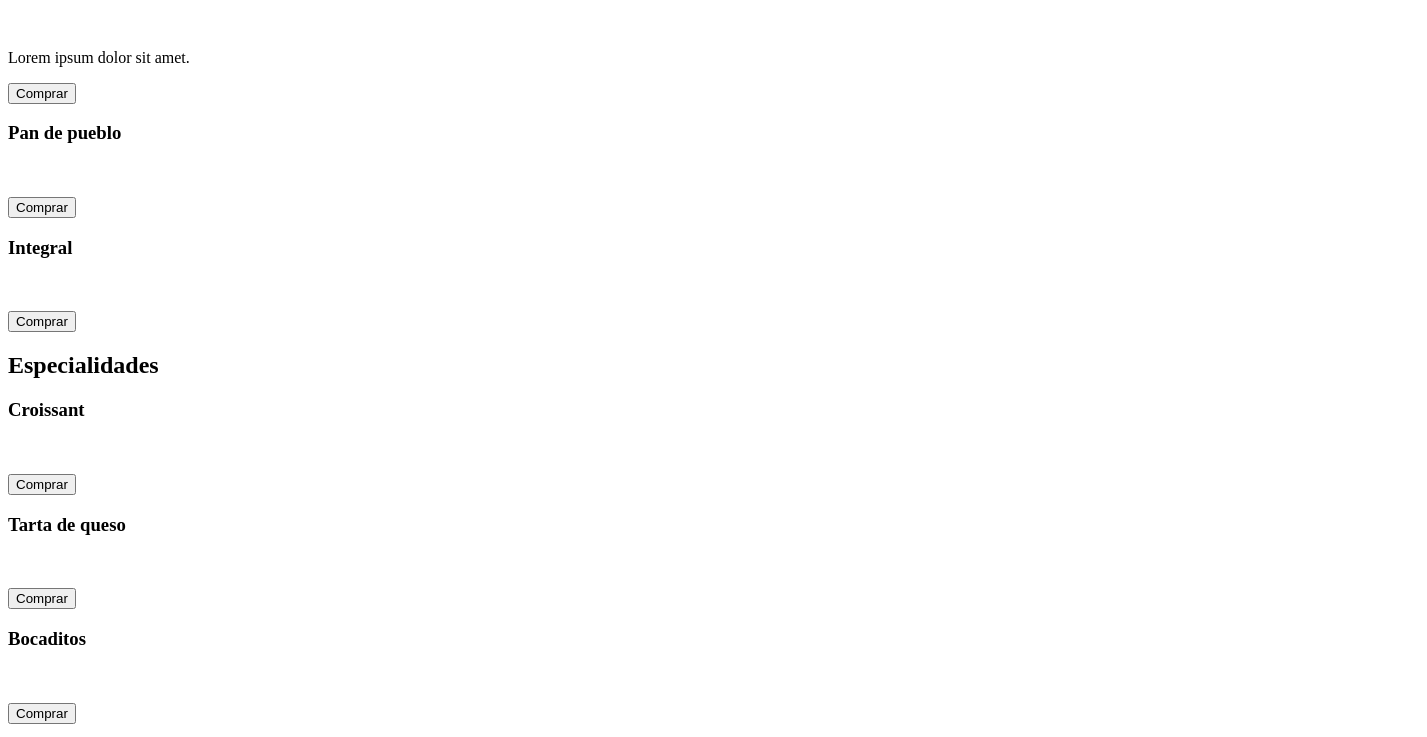
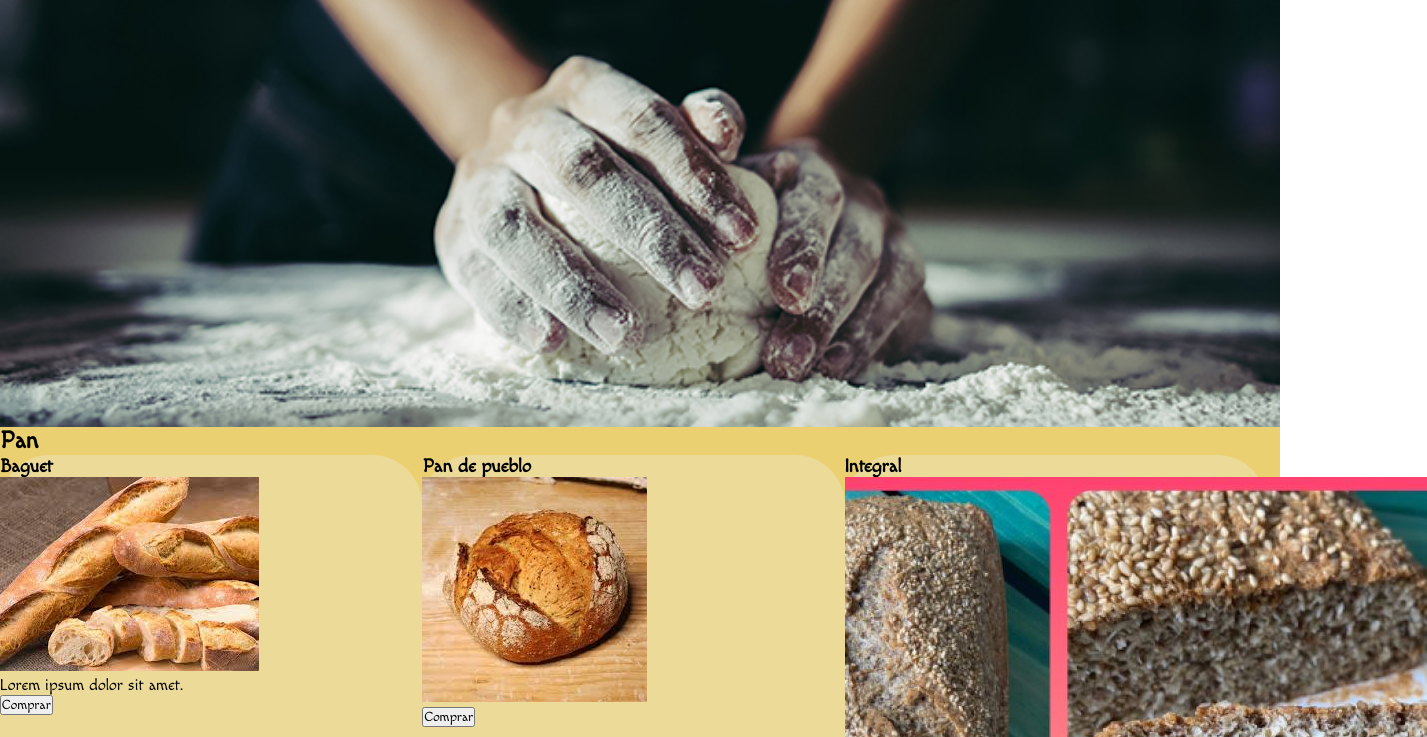
Before and after one commit to dakardu/panaderia, a plain HTML site: page index.html in a window 1280 px wide. Shown: the part 153-890 px from the top of the page, 1427 px wide, since content can reach past the window. Drawn offline with Linux system fonts and the light colour scheme.

Commit message:
trabajandoCss

```diff
--- a/css/styles.css
+++ b/css/styles.css
@@ -0,0 +1,40 @@
+@font-face {
+    font-family: "Macondo";
+    src: url("../fonts/Macondo/Macondo-Regular.ttf");
+}
+*{
+    margin: 0;
+    padding: 0;
+    font-family: "Macondo";
+}
+.header{
+    display: flex;
+    flex-direction: column;
+    align-items: center;
+    background-image: url("../img/cabeceroManos.jpeg");
+    background-repeat: no-repeat;
+    background-size: cover;
+    background-position: center center;
+    width: 100%;
+    height: 500px;
+    padding-top: 80px;
+}
+.header__h1{
+    color: white;
+    font-size: 3rem;
+}
+.container{
+    background-color: #EBD071;
+}
+.container__section{
+    display: flex;
+}
+.container__article{
+    width: 33%;
+    background-color: #ecda99;
+    border-radius: 50px;
+}
+.container__img{
+    height: 300px;
+    width: 300px;
+}
--- a/index.html
+++ b/index.html
@@ -5,10 +5,10 @@
     <meta http-equiv="X-UA-Compatible" content="IE=edge">
     <meta name="viewport" content="width=device-width, initial-scale=1.0">
     <title>Inicio</title>
+    <link rel="stylesheet" href="./css/styles.css">
 </head>
 <body>
     <header class="header">
-        <div class="header__img"></div>
         <h1 class="header__h1">Panaderia Abetxuco</h1>
     </header>
     <main class="container">
@@ -17,7 +17,7 @@
             <article class="container__article">
                 <h3 class="container__h3">Baguet</h3>
                 <figure class="container__figure">
-                    <img class="container_img" src="" alt="">
+                    <img class="container_img" src="./img/bagette.jpeg" alt="">
                 </figure>
                 <p class="container__p">Lorem ipsum dolor sit amet.</p>
                 <button class="container__btn">Comprar</button>
@@ -25,7 +25,7 @@
             <article class="container__article">
                 <h3 class="container__h3">Pan de pueblo</h3>
                 <figure class="container__figure">
-                    <img class="container_img" src="" alt="">
+                    <img class="container_img" src="./img/panDePueblo.jpeg" alt="">
                 </figure>
                 <p class="container__p"></p>
                 <button class="container__btn">Comprar</button>
@@ -33,7 +33,7 @@
             <article class="container__article">
                 <h3 class="container__h3">Integral</h3>
                 <figure class="container__figure">
-                    <img class="container_img" src="" alt="">
+                    <img class="container_img" src="./img/integral.jpeg" alt="">
                 </figure>
                 <p class="container__p"></p>
                 <button class="container__btn">Comprar</button>
@@ -74,5 +74,6 @@
             <li class="footer__li">&copy; Reservados derechos de autor</li>
         </ul>
     </footer>
+    <script src="./js/main.js"></script>
 </body>
 </html>
```
Also changed, not shown: fonts/Macondo/Macondo-Regular.ttf (added), fonts/Macondo/OFL.txt (added), img/bagette.jpeg (added), img/bocaditos.jpeg (added), img/cabeceroManos.jpeg (added), img/croisant.jpeg (added), img/integral.jpeg (added), img/panDePueblo.jpeg (added), img/tartaQueso.jpeg (added).
